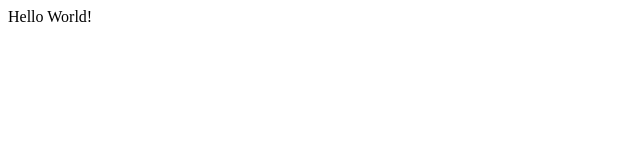
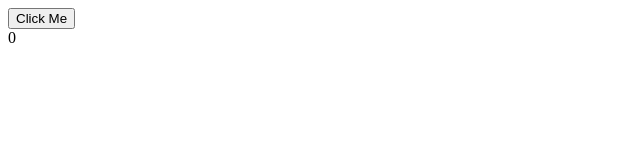
Before and after one commit to zverbikadam/microfrontends-poc, a Vue app in the folder todo-items/: page / in a window 1280 px wide. Shown: the top 160 px of the page, without its empty margins (0-640 px from the left). Built offline with nearby package versions, Linux system fonts and the light colour scheme.

Commit message:
Change back to ts-loader
Babel has some issues with compiling the vue code in typescript. Dropping some weird errors

```diff
--- a/todo-items/babel.config.js
+++ /dev/null
@@ -1,11 +0,0 @@
-module.exports = {
-    presets: [
-      [
-        "@babel/preset-env",
-        {
-          useBuiltIns: "usage",
-          corejs: 3,
-        },
-      ],
-    ],
-  };
--- a/todo-items/package.json
+++ b/todo-items/package.json
@@ -13,14 +13,11 @@
     "vue": "^3.3.8"
   },
   "devDependencies": {
-    "@babel/core": "^7.23.3",
-    "@babel/preset-env": "^7.23.3",
-    "@babel/preset-typescript": "^7.23.3",
     "@tsconfig/node18": "^18.2.2",
     "@types/node": "^20.9.0",
     "@vue/tsconfig": "^0.4.0",
-    "babel-loader": "^9.1.3",
     "html-webpack-plugin": "^5.5.3",
+    "ts-loader": "^9.5.0",
     "typescript": "^5.2.2",
     "vue-loader": "^17.3.1",
     "vue-template-compiler": "^2.7.15",
--- a/todo-items/src/App.vue
+++ b/todo-items/src/App.vue
@@ -1,3 +1,18 @@
 <template>
-  <div id="app">Hello World!</div>
+  <div>
+    <button @click="onClick">Click Me</button>
+    <div>{{counter}}</div>
+  </div>
 </template>
+
+<script setup lang="ts">
+import { ref } from 'vue';
+
+
+const counter = ref(0);
+
+function onClick(event: MouseEvent) {
+  counter.value++;
+  console.log("Hello");
+}
+</script>
--- a/todo-items/webpack.config.js
+++ b/todo-items/webpack.config.js
@@ -12,16 +12,16 @@ module.exports = {
     filename: "bundle.js",
   },
   resolve: {
-    extensions: [".js", ".ts", ".vue", ".json"],
+    extensions: [".js", ".ts", "jsx", "tsx", ".vue", ".json"],
   },
   module: {
     rules: [
       {
-        test: /\.(j|t)s$/,
+        test: /\.(j|t)sx?$/,
         exclude: /node_modules/,
-        loader: "babel-loader",
+        loader: "ts-loader",
         options: {
-          presets: ['@babel/preset-env', '@babel/preset-typescript'],
+          appendTsSuffixTo: [/\.vue$/],
         },
       },
       {
```
Also changed, not shown: todo-items/.babelrc (deleted), 1 other file (tests, documents, lock files or other folders).
